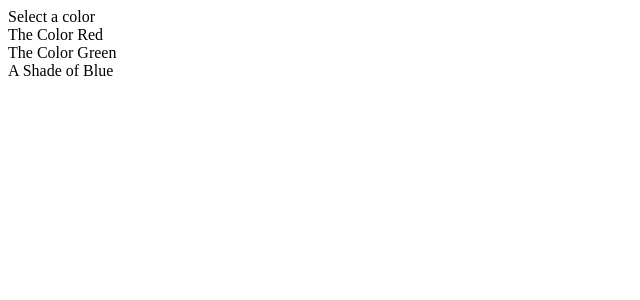
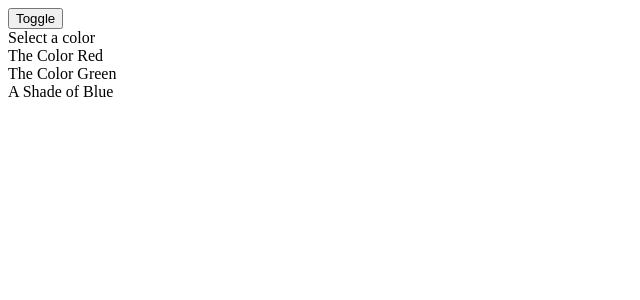
Before and after one commit to paulcmd/Accordion, a React (Create React App) app: page / in a window 1280 px wide. Shown: the top 300 px of the page, without its empty margins (0-640 px from the left). Built offline with nearby package versions, Linux system fonts and the light colour scheme; the HTML template or start-up script is replaced by a standard one.

Commit message:
added showDropdown state

```diff
--- a/src/App.js
+++ b/src/App.js
@@ -35,16 +35,22 @@ const options = [
 
 const App = () => {
     const [selected, setSelected] = useState(options[0])
+    const [showDropdown, setShowDropdown] = useState(true)
 
     return (
         <div className="container">
+            <button onClick={() => setShowDropdown(!showDropdown)}>
+                Toggle
+            </button>
             {/* <Accordion items={items}/> */}
             {/* <Search /> */}
-            <Dropdown
-                selected={selected}
-                onSelectedChange={setSelected}
-                options={options}
-            />
+            {showDropdown ? (
+                <Dropdown
+                    selected={selected}
+                    onSelectedChange={setSelected}
+                    options={options}
+                />
+            ) : null}
         </div>
     )
 }
--- a/src/components/Dropdown.js
+++ b/src/components/Dropdown.js
@@ -8,6 +8,9 @@ const Dropdowm = ({ options, selected, onSelectedChange }) => {
         document.body.addEventListener(
             'click',
             (e) => {
+                if (ref.current.contains(e.target)) {
+                    return
+                }
                 setOpen(false)
             },
             {
@@ -62,6 +65,10 @@ if(option.value === selected.value){
         if current div is the selected div, do not show it. its already showing at the top
 
 useRef - directly references a DOM element eg. div or li item
+
+12 - if div we clicked (item) is within the component(ui form) then just return without
+ changing anything, else close dropdown. NB either way drop down will still close because
+ clicked it
         */
 
 export default Dropdowm
```
